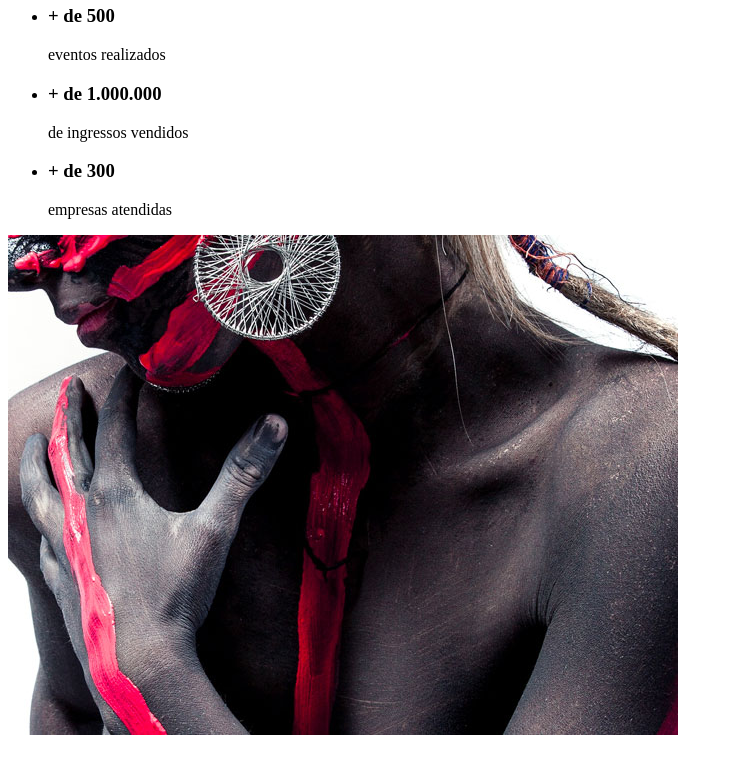
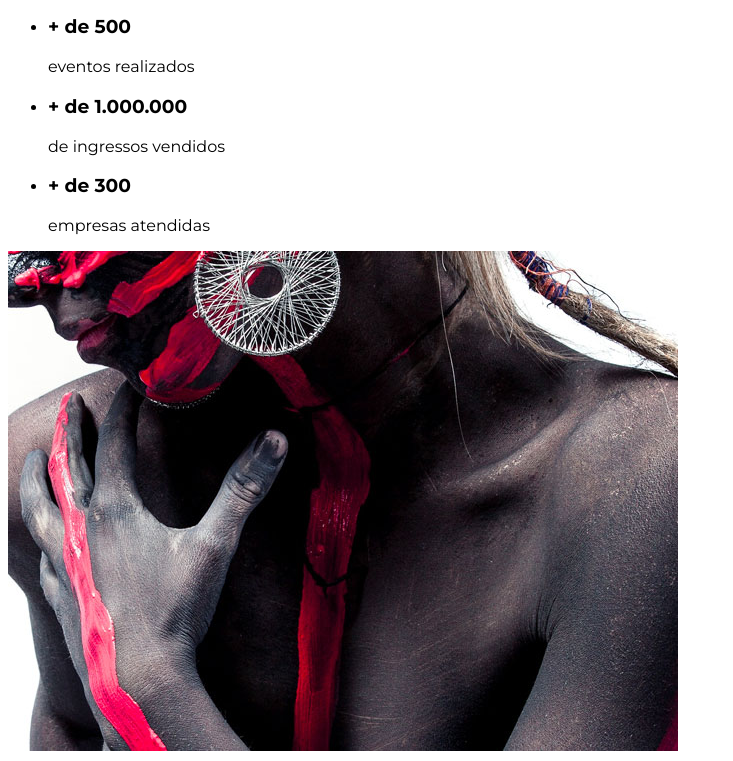
Before and after one commit to nayduarte/_studion, a website: page src/index.html in a window 1280 px wide. Shown: the part 300-1061 px from the top of the page, without its empty margins (0-733 px from the left). Drawn offline with Linux system fonts and the light colour scheme.

Commit message:
feat(css): Constructed css structure for the main page

```diff
--- a/src/index.html
+++ b/src/index.html
@@ -5,6 +5,7 @@
         <meta http-equiv="X-UA-Compatible" content="IE=edge">
         <meta name="viewport" content="width=device-width, initial-scale=1.0">
         <meta name="author" content="Naylê Duarte">
+        <link rel="stylesheet" href="style.css">
         <title>Studion</title>
     </head>
 
--- /dev/null
+++ b/src/style.css
@@ -0,0 +1,6 @@
+@import url('https://fonts.googleapis.com/css2?family=Montserrat:wght@400;700&display=swap');
+
+html {
+    margin: 0;
+    font-family: 'Montserrat', sans-serif;
+}
```
